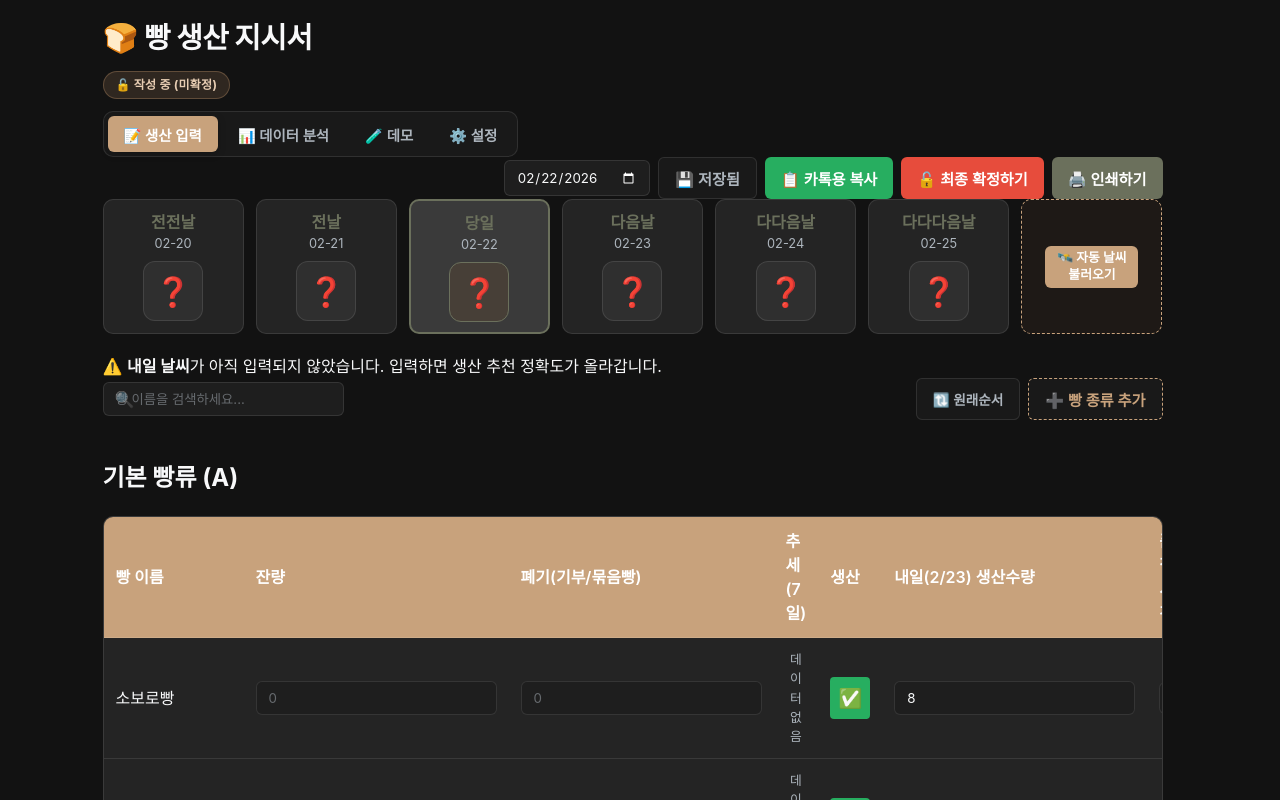
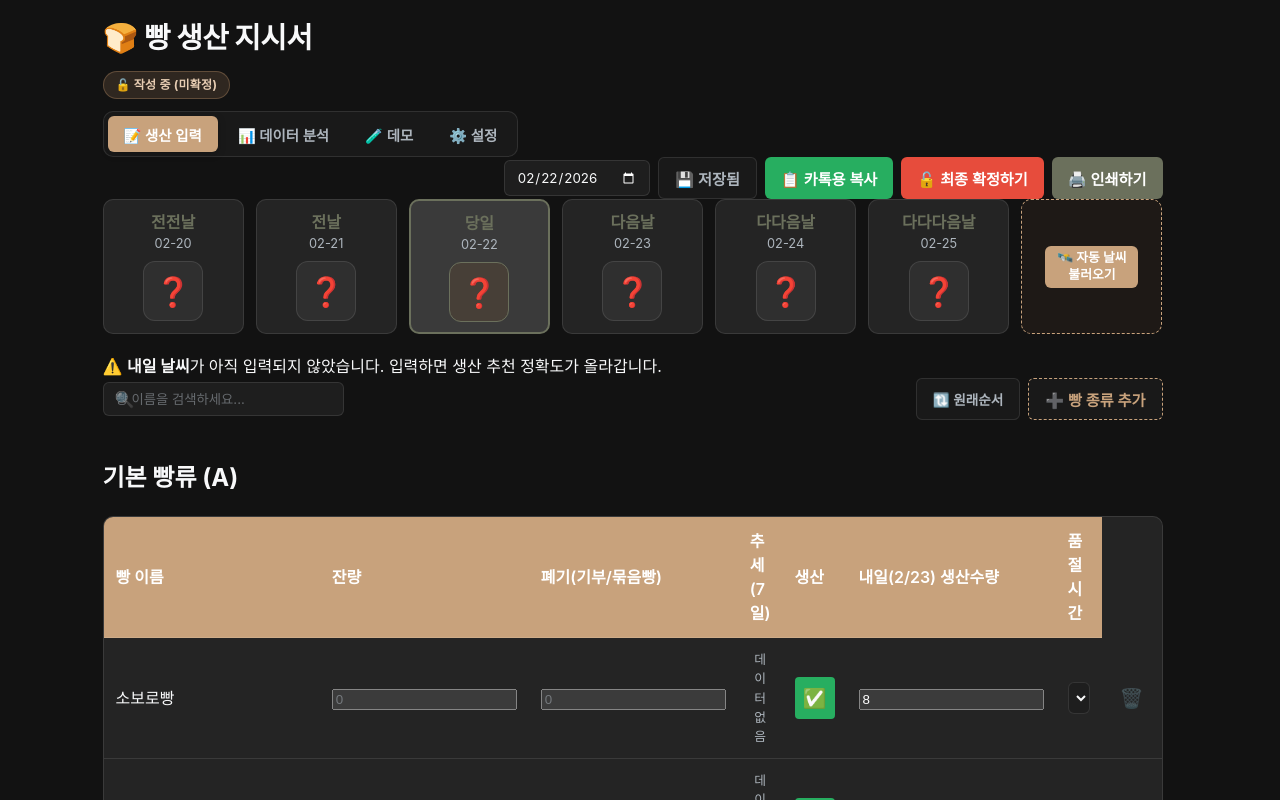
Before and after one commit to fdc3501/bread, a React (Vite) app: page / in a window 1280 px wide. Shown: the top 800 px of the page. Built offline with nearby package versions, Linux system fonts and the light colour scheme; a web font is replaced by a local one.

Commit message:
Apply resilient IME fix for Edge (use type=tel and restore CSS)

```diff
--- a/src/App.tsx
+++ b/src/App.tsx
@@ -43,13 +43,15 @@ const SearchBar = React.memo(({ onSearchChange, onClear }: SearchBarProps) => {
         ref={inputRef}
         type="text"
         lang="ko"
+        autoCapitalize="none"
+        autoCorrect="off"
+        spellCheck={false}
         // inputMode="text": number 타입 input에 포커스 후 돌아올 때 IME가 숫자모드로
         // 남아있는 문제를 방지. 브라우저/OS에 이 input이 text임을 명시적으로 알림.
         inputMode="text"
         placeholder="빵 이름을 검색하세요..."
         // value 속성 없음 → uncontrolled input
         autoComplete="off"
-        spellCheck={false}
         onChange={(e) => {
           const val = e.target.value;
           setHasContent(val.length > 0);
@@ -301,7 +303,7 @@ const App: React.FC = () => {
                   </td>
                   <td>
                     <input
-                      type="text"
+                      type="tel"
                       inputMode="numeric"
                       pattern="[0-9]*"
                       value={record.remain}
@@ -313,7 +315,7 @@ const App: React.FC = () => {
                   </td>
                   <td>
                     <input
-                      type="text"
+                      type="tel"
                       inputMode="numeric"
                       pattern="[0-9]*"
                       value={record?.disposal || ''}
@@ -338,7 +340,7 @@ const App: React.FC = () => {
                   <td>
                     {!isQuantityDisabled ? (
                       <input
-                        type="text"
+                        type="tel"
                         inputMode="numeric"
                         pattern="[0-9]*"
                         value={record.produceQty}
@@ -541,7 +543,7 @@ const App: React.FC = () => {
                     <option value="B">기타 & 고로케 (B)</option>
                   </select>
                   <input
-                    type="text"
+                    type="tel"
                     inputMode="numeric"
                     pattern="[0-9]*"
                     placeholder="기본 생산량"
```
